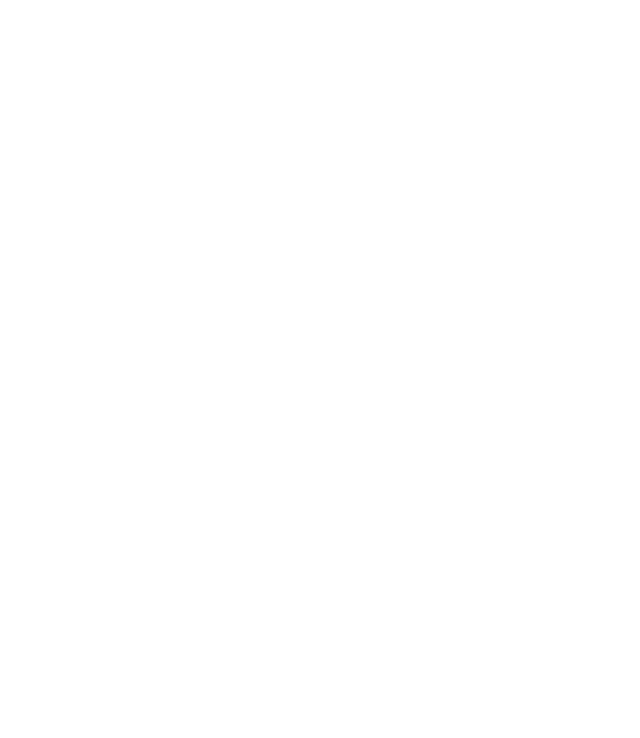
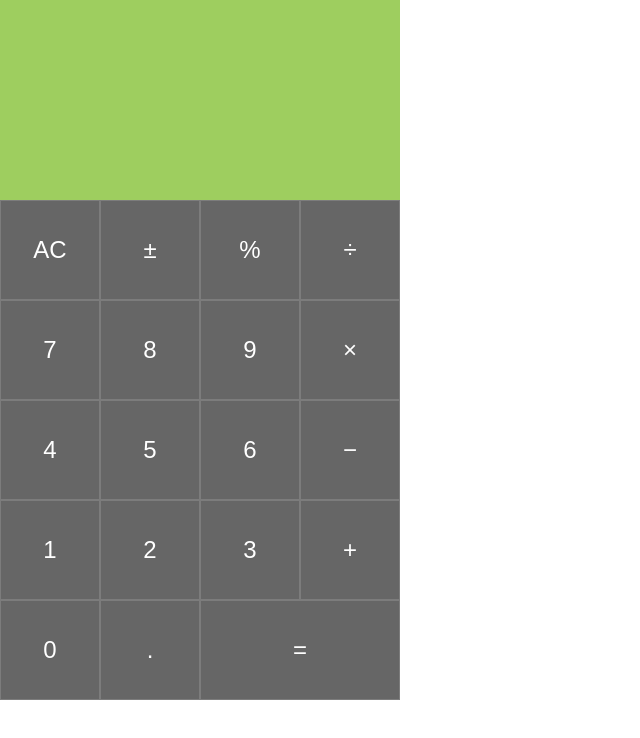
Before and after one commit to i-k0n/react-calculator, a React (Create React App) app: page / in a window 1280 px wide. Shown: the top 738 px of the page, without its empty margins (0-640 px from the left). Built offline with nearby package versions, Linux system fonts and the light colour scheme.

Commit message:
basic calculator design with basic styling

```diff
--- a/src/App.css
+++ b/src/App.css
@@ -1,38 +1,37 @@
-.App {
-  text-align: center;
+* {
+  font-size: 24px;
 }
 
-.App-logo {
-  height: 40vmin;
-  pointer-events: none;
+.calculator-container {
+  width: 400px;
+  height: 700px;
 }
 
-@media (prefers-reduced-motion: no-preference) {
-  .App-logo {
-    animation: App-logo-spin infinite 20s linear;
-  }
+.display {
+  background-color: rgb(158, 206, 95);
+  height: 200px;
 }
 
-.App-header {
-  background-color: #282c34;
-  min-height: 100vh;
-  display: flex;
-  flex-direction: column;
-  align-items: center;
-  justify-content: center;
-  font-size: calc(10px + 2vmin);
-  color: white;
+.buttons-container {
+  display: grid;
+  grid-template-columns: repeat(4, 1fr);
+  height: 500px;
 }
 
-.App-link {
-  color: #61dafb;
+.btn {
+  color: #fff;
+  border: 1px solid rgb(124, 124, 124);
+  background-color: #666;
 }
 
-@keyframes App-logo-spin {
-  from {
-    transform: rotate(0deg);
-  }
-  to {
-    transform: rotate(360deg);
-  }
+.btn:hover {
+  background-color: #888;
 }
+
+.btn:active {
+  background-color: rgb(158, 206, 95);
+}
+
+.btn-equal {
+  grid-column: span 2;
+}
--- a/src/App.js
+++ b/src/App.js
@@ -4,6 +4,30 @@
 function App() {
   return (
     <div className="App">
+      <div className="calculator-container">
+        <div className="display"></div>
+        <div className="buttons-container">
+          <button className="btn btn-clear">AC</button>
+          <button className="btn btn-plus-minus">&#177;</button>
+          <button className="btn btn-percent">&#37;</button>
+          <button className="btn btn-divide">&divide;</button>
+          <button className="btn btn-number">7</button>
+          <button className="btn btn-number">8</button>
+          <button className="btn btn-number">9</button>
+          <button className="btn btn-multiply">&times;</button>
+          <button className="btn btn-number">4</button>
+          <button className="btn btn-number">5</button>
+          <button className="btn btn-number">6</button>
+          <button className="btn btn-subtract">&minus;</button>
+          <button className="btn btn-number">1</button>
+          <button className="btn btn-number">2</button>
+          <button className="btn btn-number">3</button>
+          <button className="btn btn-add">&#43;</button>
+          <button className="btn btn-number">0</button>
+          <button className="btn btn-decimal">&#46;</button>
+          <button className="btn btn-equal">&#61;</button>
+        </div>
+      </div>
     </div>
   );
 }
```
